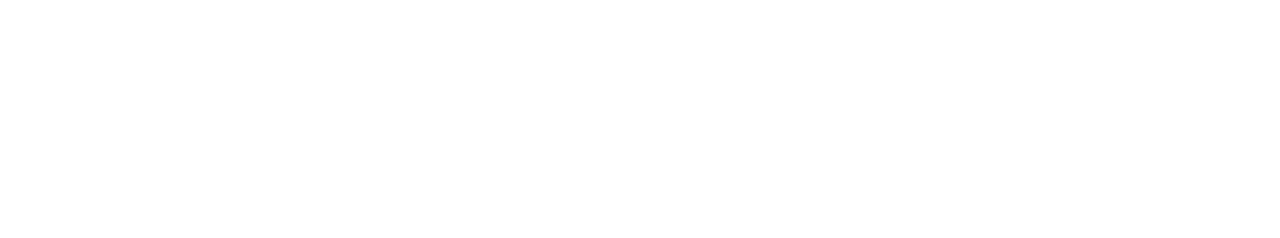
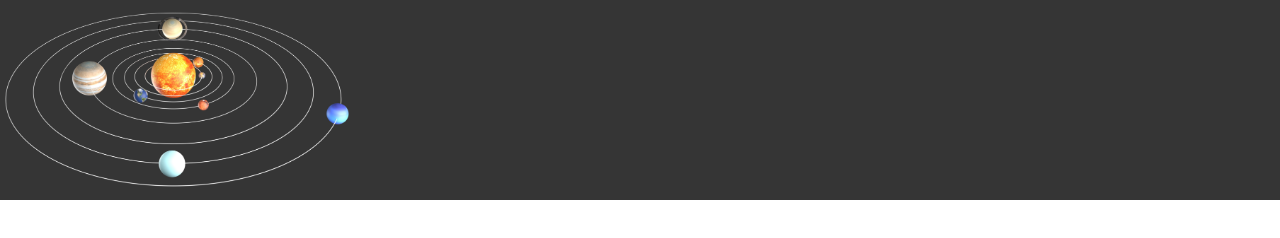
Before and after one commit to Bruno51-G/Projet-perso, a plain HTML site: page Système solaire/main.html in a window 1280 px wide. Drawn offline with Linux system fonts and the light colour scheme.

Commit message:
création de la première page html

```diff
--- /dev/null
+++ b/Système solaire/assets/css/style.css
@@ -0,0 +1,27 @@
+:root{
+    --gris_sombre: #353535;
+}
+
+*{
+    box-sizing: border-box;
+}
+
+html{
+    font-size: 62.5%;
+}
+
+
+header{
+    background-color: var(--gris_sombre);
+    width: 100%;
+    height: 20rem;
+}
+
+.imgHeader{
+    width: auto;
+    height: 20rem;
+}
+
+body{
+    margin: 0;
+}
--- a/Système solaire/main.html
+++ b/Système solaire/main.html
@@ -3,9 +3,20 @@
 <head>
     <meta charset="UTF-8">
     <meta name="viewport" content="width=device-width, initial-scale=1.0">
-    <title>Document</title>
+    <link rel="stylesheet" href="./assets/css/style.css">
+    <title>Projet perso : Système solaire</title>
 </head>
 <body>
+    <header>
+        <img class="imgHeader" src="./assets/img/img_header.jpg" alt="Système solaire simplifié">
+    </header>
 
+    <main>
+
+    </main>
+
+    <footer>
+
+    </footer>
 </body>
 </html>
```
Also changed, not shown: Système solaire/assets/img/60.jpg (renamed from Système solaire/img/60.jpg), Système solaire/assets/img/img_header.jpg (added), Système solaire/assets/img/impression-d-artistes-du-systeme-solaire - Copie.jpg (renamed from Système solaire/img/impression-d-artistes-du-systeme-solaire - Copie.jpg), Système solaire/assets/img/impression-d-artistes-du-systeme-solaire.jpg (renamed from Système solaire/img/impression-d-artistes-du-systeme-solaire.jpg), Système solaire/assets/img/systeme-solaire-1920x250-crop.jpg (renamed from Système solaire/img/systeme-solaire-1920x250-crop.jpg), 8 other files.
